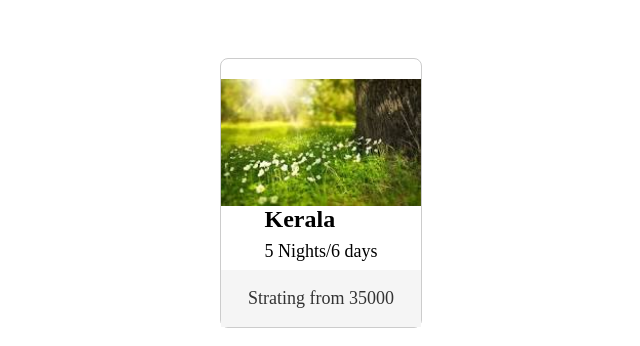
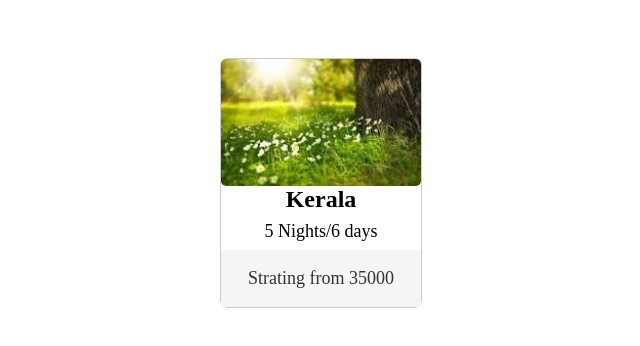
Before and after one commit to HEMASINCHU/Htmlwebpage, a plain HTML site: page practice/3rd/index.html in a window 1280 px wide. Shown: the whole page, without its empty margins (420-1060 px from the left). Drawn offline with Linux system fonts and the light colour scheme.

Commit message:
image is added

```diff
--- a/practice/3rd/index.html
+++ b/practice/3rd/index.html
@@ -9,11 +9,9 @@
   <body>
     <div class="card">
       <div class="card-content">
-       <img src="/img/1.jpg" alt="image" loading="lazy" />
-        <div class="content">
+       <img src="../img/1.jpg" alt="image" loading="lazy" />
           <h1>Kerala</h1>
           <p>5 Nights/6 days</p>
-        </div>
       </div>
       <div class="card-footer">
         <p>Strating from 35000</p>
--- a/practice/3rd/style.css
+++ b/practice/3rd/style.css
@@ -11,8 +11,8 @@
 
   }
   img {
-    margin-top: 20px;
     width:200px;
+    border-radius: 5px;
   }
 
   .card-content {
```
